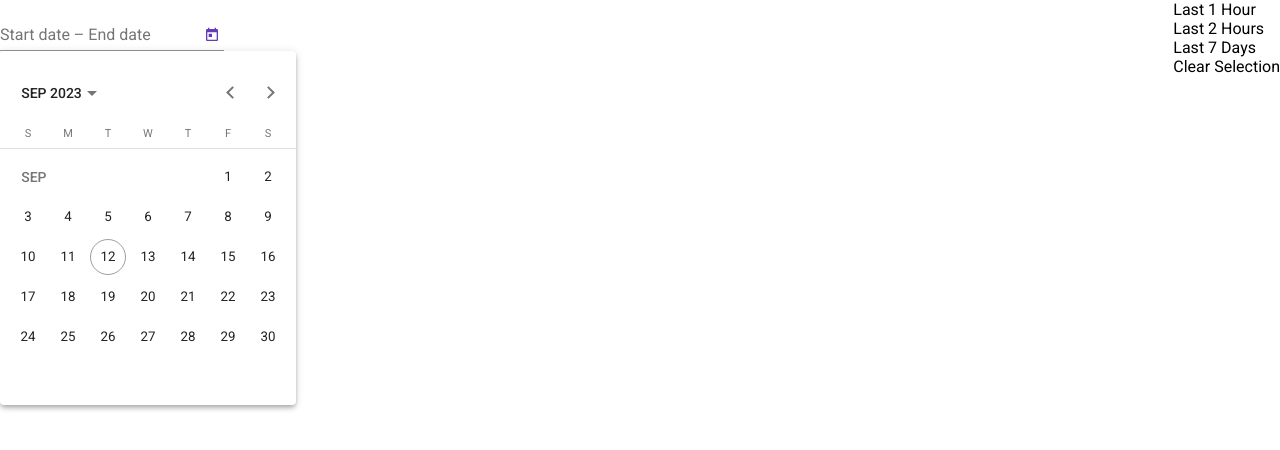
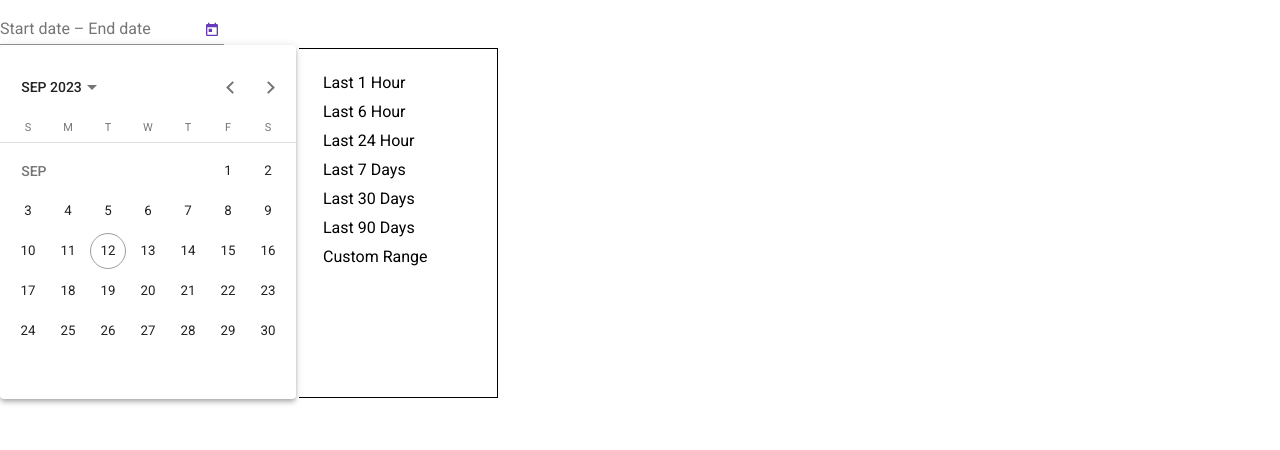
Before and after one commit to vishnu323/custom-picker, an Angular app: page / in a window 1280 px wide. Both pictures are taken after a click on the button 212 px from the left and 29 px from the top of the page. Shown: the top 450 px of the page. Built offline with nearby package versions, Linux system fonts and the light colour scheme.

Commit message:
3 files modified

```diff
--- a/src/app/app.component.html
+++ b/src/app/app.component.html
@@ -24,9 +24,12 @@
     </mat-form-field>
   </div>
   <div class="custom-buttons" [ngClass]="{ 'show-buttons': showCustomButtons }">
-    <div class="btn" (click)="handleLast1Hour()">Last 1 Hour</div>
-    <div class="btn" (click)="handleLast2Hours()">Last 2 Hours</div>
-    <div class="btn" (click)="handleLast7Days()">Last 7 Days</div>
-    <div class="btn" (click)="clearSelection()">Clear Selection</div>
+    <div class="btn" (click)="clickHandler('hour',1)">Last 1 Hour</div>
+    <div class="btn" (click)="clickHandler('hour',6)">Last 6 Hour</div>
+    <div class="btn" (click)="clickHandler('hour',24)">Last 24 Hour</div>
+    <div class="btn" (click)="clickHandler('day',7)">Last 7 Days</div>
+    <div class="btn" (click)="clickHandler('day',30)">Last 30 Days</div>
+    <div class="btn" (click)="clickHandler('day',90)">Last 90 Days</div>
+    <div class="btn" (click)="clickHandler('custom',null)">Custom Range</div>
   </div>
 </div>
--- a/src/app/app.component.scss
+++ b/src/app/app.component.scss
@@ -1,7 +1,8 @@
 .date-time-picker {
   display: flex;
-  justify-content: space-between;
-  align-items: center;
+  flex-direction: row;
+  position: relative;
+  width:500px;
 }
 
 .calendar {
@@ -9,18 +10,30 @@
 }
 
 .custom-buttons {
-  display: flex;
-  gap: 10px;
+  display: none;
 }
 
-.custom-buttons {
-  display: flex;
-  // flex-direction: column;
-  // column-gap: none;
 
-
+.btn{
+  width:150px;
+  cursor: pointer;
 }
 .show-buttons{
-  display: block;
   z-index: 10000;
+  position: absolute;
+  right: 2px;
+  top:48px;
+  display: flex;
+  flex-direction: column;
+  gap: 10px;
+  padding:24px;
+  border: 1px solid black;
+  border-left: unset;
+  height:300px;
 }
+
+.btn:active{
+  color:white;
+  background-color: blue;
+  padding:2px;
+}
--- a/src/app/app.component.ts
+++ b/src/app/app.component.ts
@@ -43,17 +43,20 @@ export class AppComponent {
     this.range.get('end')?.setValue(now);
   }
 
-  handleLast1Hour() {
-    this.handleCustomRange(1);
+  clickHandler(type:string,duration : number){
+
+    if(type ==="hour"){
+
+    }else if(type ==="day"){
+
+    }else if(type === "custom"){
+
+    }
   }
 
-  handleLast2Hours() {
-    this.handleCustomRange(2);
-  }
-
-  handleLast7Days() {
+  handleLastDays(duration : number) {
     const now = new Date();
-    const newStartDate = subDays(now, 7);
+    const newStartDate = subDays(now, duration);
     this.range.get('start')?.setValue(newStartDate);
     this.range.get('end')?.setValue(now);
   }
```
